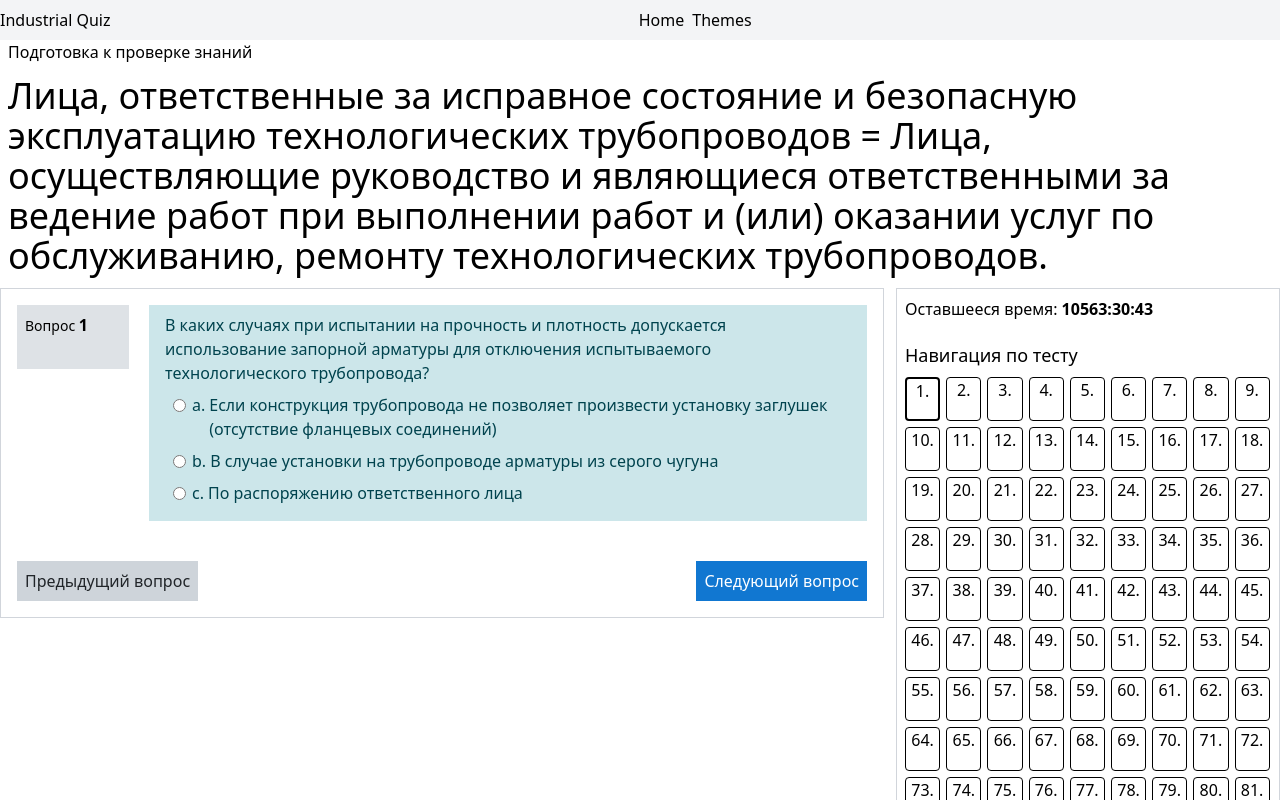
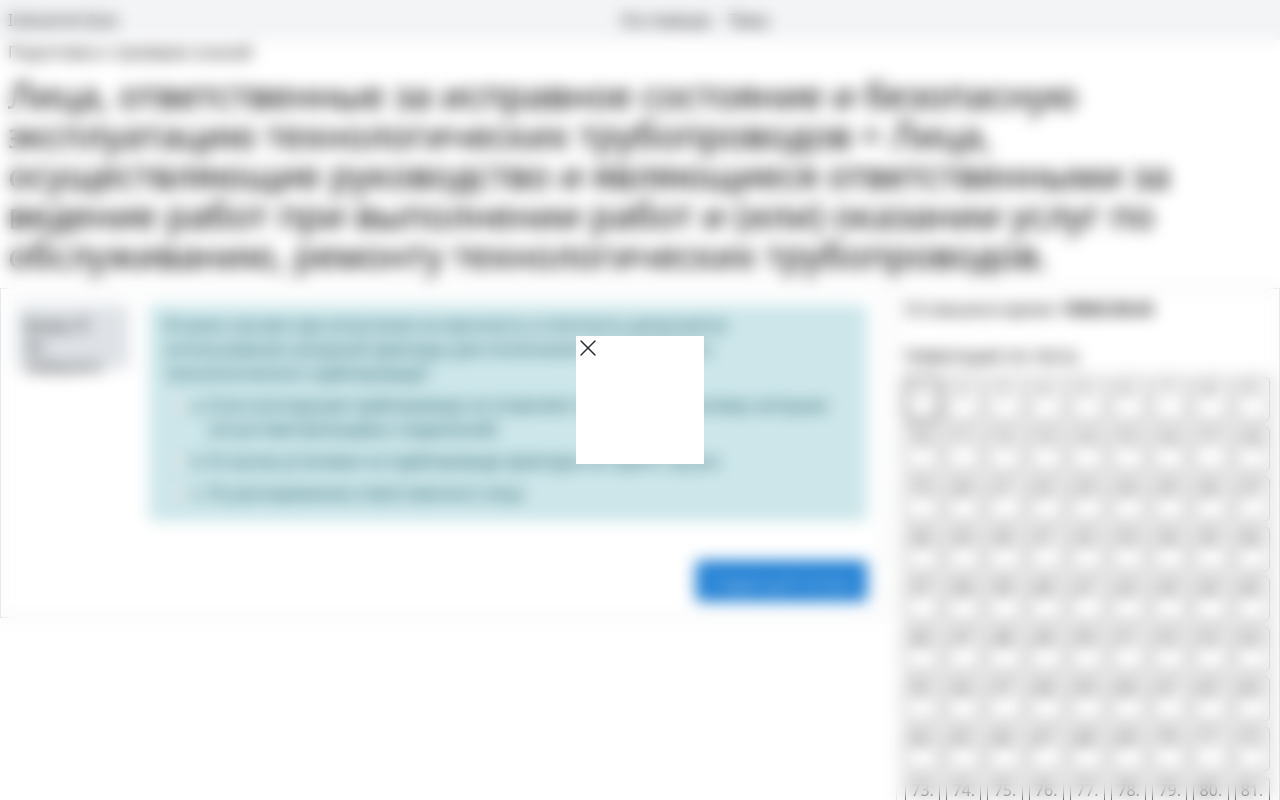
Before and after one commit to Bonus156/Industrial-Quiz, a React (Vite) app: page /quiz/techpipelines/0 in a window 1280 px wide. Shown: the top 800 px of the page. Built offline with nearby package versions, Linux system fonts and the light colour scheme.

Commit message:
feat: modal, canselChoice, saveLS, etc.

```diff
--- a/src/App.tsx
+++ b/src/App.tsx
@@ -1,7 +1,6 @@
 import { Route, Routes } from 'react-router-dom';
 import { HomePage } from './pages/HomePage';
 import { QuizPage } from './pages/QuizPage';
-import { FillPage } from './pages/Fillpage';
 import { NotFoundPage } from './pages/NotFoundPage';
 import { Layout } from './components/Layout';
 import { ThemesPage } from './pages/Themes';
@@ -15,7 +14,6 @@ function App() {
           <Route index element={<HomePage />} />
           <Route path="quiz/:themeRoute/*" element={<QuizPage />} />
           <Route path="themes" element={<ThemesPage />} />
-          <Route path="fill" element={<FillPage />} />
           <Route path="get" element={<GetPage />} />
           <Route path="*" element={<NotFoundPage />} />
         </Route>
--- a/src/components/Layout.tsx
+++ b/src/components/Layout.tsx
@@ -4,11 +4,11 @@ const Layout = () => {
   return (
     <>
       <header className="bg-gray-100">
-        <div className="container flex mx-auto my-2">
-          <h1>Industrial Quiz</h1>
-          <div className="nav mx-auto flex gap-2">
-            <NavLink to="/">Home</NavLink>
-            <NavLink to="/themes">Themes</NavLink>
+        <div className="container flex mx-auto my-2 px-2">
+          <h1><NavLink to="/">Industrial Quiz</NavLink></h1>
+          <div className="nav mx-auto flex gap-4">
+            <NavLink to="/" className="hover:text-blue">На главную</NavLink>
+            <NavLink to="/themes" className="hover:text-blue">Темы</NavLink>
             {/* <NavLink to="/get">Get</NavLink> */}
           </div>
         </div>
--- /dev/null
+++ b/src/components/Modal.tsx
@@ -0,0 +1,30 @@
+import { useState, MouseEvent } from "react";
+import SVGCross from "./cross"
+
+function Modal() {
+  const [isVisible, setIsVisible] = useState(true)
+  const handleClick = () => {
+    setIsVisible(false);
+  };
+  return (
+    <div className={
+      isVisible
+        ? 'flex justify-center items-center w-screen h-screen fixed backdrop-blur inset-0 z-50'
+        : 'hidden'}
+        onClick={handleClick}
+    >
+      <div className='w-32 h-32 bg-white'
+        onClick={(e: MouseEvent<HTMLDivElement>) => e.stopPropagation()}
+      >
+        <div
+          className="inline-block self-end absolute cursor-pointer hover:scale-105"
+          onClick={handleClick}
+        >
+          <SVGCross />
+        </div>
+      </div>
+    </div>
+  )
+}
+
+export { Modal }
--- a/src/components/Question.tsx
+++ b/src/components/Question.tsx
@@ -29,8 +29,6 @@ function AnswerForm(props: AnswerFormProps) {
     event.preventDefault();
     const form = event.currentTarget;
     const { answer } = form;
-    console.log('answer.value', answer.value)
-    console.log('answer', answer)
     props.onGiveAnswer({
       answer: answer.value,
       num: props.num,
@@ -44,6 +42,11 @@ function AnswerForm(props: AnswerFormProps) {
 
   const onCheck = () => {
     setIsCheckedAnswer(true)
+  }
+
+  const cancelChoice = () => {
+    setIsCheckedAnswer(false);
+    (document.querySelector('input[type="radio"]:checked') as HTMLInputElement).checked = false;
   }
 
   useEffect(() => {
@@ -71,6 +74,8 @@ function AnswerForm(props: AnswerFormProps) {
         </div>
       ))}
       {!qState[props.num].isAnswered && isCheckedAnswer &&
+        <div className="cursor-pointer text-blue hover:text-linkhover hover:underline" onClick={cancelChoice}>Очистить мой выбор</div>}
+      {!qState[props.num].isAnswered && isCheckedAnswer &&
         <input type="submit"
           className="border cursor-pointer bg-secondary p-2 my-2 hover:bg-sechover text-prev"
           value="Ответить"
@@ -94,7 +99,7 @@ export function Question(props: QuestionProps) {
         <div className="quest-num sm:w-28 w-full shrink-0">
           <div className="flex flex-col p-2 bg-gray-350 h-16">
             <span className="text-sm">Вопрос <span className="text-base font-bold">{questionNumber + 1}</span></span>
-            {qState[questionNumber].isAnswered && <span className="text-sm">{qState[questionNumber].isCorrect ? 'Верно' : 'Неверно'}</span>}
+            <span className="text-sm">{qState[questionNumber].isAnswered ? qState[questionNumber].isCorrect ? 'Верно' : 'Неверно' : 'Не завершено'}</span>
           </div>
         </div>
         <div className="question-answer flex flex-col gap-5 flex-grow">
@@ -111,8 +116,8 @@ export function Question(props: QuestionProps) {
           </div>}
         </div>
       </div>
-      <div className="navigate-buttons flex w-full justify-between mt-10">
-        <Link to={`/quiz/${props.theme.themeRoute}/${questionNumber - 1}`} className={`bg-secondary p-2 mr-3 hover:bg-sechover text-prev ${questionNumber === 0 ? 'pointer-events-none' : 'pointer-events-auto'}`}>Предыдущий вопрос</Link>
+      <div className={`navigate-buttons flex w-full mt-10 ${!questionNumber ? 'justify-end' : 'justify-between'}`}>
+        {!!questionNumber && <Link to={`/quiz/${props.theme.themeRoute}/${questionNumber - 1}`} className={`bg-secondary p-2 mr-3 hover:bg-sechover text-prev ${questionNumber === 0 ? 'pointer-events-none' : 'pointer-events-auto'}`}>Предыдущий вопрос</Link>}
         <Link to={`/quiz/${props.theme.themeRoute}/${questionNumber + 1}`} className={`bg-primary p-2 hover:bg-primhover text-white ${questionNumber === props.theme.questions.length - 1 ? 'pointer-events-none' : 'pointer-events-auto'}`}>Следующий вопрос</Link>
       </div>
     </div>
--- /dev/null
+++ b/src/components/cross.tsx
@@ -0,0 +1,25 @@
+const SVGCross = () => (
+  <svg
+    width="24px"
+    height="24px"
+    viewBox="0 0 24 24"
+    fill="none"
+    xmlns="http://www.w3.org/2000/svg"
+  >
+    <path
+      d="M5 19L19 5"
+      stroke="#292D32"
+      strokeWidth={1.5}
+      strokeLinecap="round"
+      strokeLinejoin="round"
+    />
+    <path
+      d="M19 19L5 5"
+      stroke="#292D32"
+      strokeWidth={1.5}
+      strokeLinecap="round"
+      strokeLinejoin="round"
+    />
+  </svg>
+);
+export default SVGCross;
--- a/src/pages/Fillpage.tsx
+++ /dev/null
@@ -1,151 +0,0 @@
-import { useState } from 'react';
-import { useForm, SubmitHandler } from 'react-hook-form';
-
-type Answer = {
-  text: string;
-  isCorrect: boolean;
-}
-
-type Question = {
-  question: string;
-  answers: Answer[];
-}
-
-type FormFields = {
-  theme: string;
-  question: string;
-  answer1: string;
-  answer2: string;
-  answer3: string;
-  correctAns: string;
-  // file?: FileList;
-};
-
-function FillPage() {
-  const [questions, setQuestions] = useState<Question[]>([]);
-
-  const {
-    register,
-    formState: { errors },
-    handleSubmit,
-    reset,
-  } = useForm<FormFields>({ mode: 'onSubmit', reValidateMode: 'onSubmit' });
-
-  const addQuestion: SubmitHandler<FormFields> = (data) => {
-    console.log(data);
-    const newQuestion: Question = {
-      question: data.question,
-      answers: [
-        {text: data.answer1, isCorrect: data.correctAns === 'a'},
-        {text: data.answer2, isCorrect: data.correctAns === 'b'},
-        {text: data.answer3, isCorrect: data.correctAns === 'c'},
-      ]
-    };
-
-    setQuestions([...questions, newQuestion]);
-    reset();
-  };
-
-  return (
-    <div className="container mx-auto flex-grow">
-      <form className="flex flex-col" onSubmit={handleSubmit(addQuestion)}>
-        <label>
-          <span>Question</span>
-          <input
-            className="cursor-text border rounded px-4 py-2 m-2"
-            type="text"
-            {...register('question', {
-              required: 'Type question',
-              minLength: { value: 3, message: 'Too short' },
-            })}
-          />
-          {errors?.question && (
-            <span className="text-red-700">{errors?.question?.message?.toString()}</span>
-          )}
-        </label>
-        <div>
-          <label className="cursor-pointer mr-4 my-4">
-            <input
-              className="cursor-pointer mr-2"
-              type="radio"
-              {...register('correctAns', { required: 'Correct answer must be selected' })}
-              value="a"
-            />
-            <span>a.</span>
-            <label>
-              <input
-                className="cursor-text border rounded px-4 py-2 m-2"
-                type="text"
-                {...register('answer1', {
-                  required: 'Type first answer',
-                  minLength: { value: 1, message: 'Type answer' },
-                })}
-              />
-              {errors?.answer1 && (
-                <span className="text-red-700">{errors?.answer1?.message?.toString()}</span>
-              )}
-            </label>
-          </label>
-          <label className="cursor-pointer mr-4 my-4">
-            <input
-              className="cursor-pointer mr-2"
-              type="radio"
-              {...register('correctAns', { required: 'Correct answer must be selected' })}
-              value="b"
-            />
-            <span>b.</span>
-            <label>
-              <input
-                className="cursor-text border rounded px-4 py-2 m-2"
-                type="text"
-                {...register('answer2', {
-                  required: 'Type second answer',
-                  minLength: { value: 1, message: 'Type answer' },
-                })}
-              />
-              {errors?.answer2 && (
-                <span className="text-red-700">{errors?.answer2?.message?.toString()}</span>
-              )}
-            </label>
-          </label>
-          <label className="cursor-pointer mr-4 my-4">
-            <input
-              className="cursor-pointer mr-2"
-              type="radio"
-              {...register('correctAns', { required: 'Correct answer must be selected' })}
-              value="c"
-            />
-            <span>c.</span>
-            <label>
-              <input
-                className="cursor-text border rounded px-4 py-2 m-2"
-                type="text"
-                {...register('answer3', {
-                  required: 'Type third answer',
-                  minLength: { value: 1, message: 'Type answer' },
-                })}
-              />
-              {errors?.answer3 && (
-                <span className="text-red-700">{errors?.answer3?.message?.toString()}</span>
-              )}
-            </label>
-          </label>
-          {errors?.correctAns && (
-            <span className="text-red-700">{errors?.correctAns?.message?.toString()}</span>
-          )}
-        </div>
-        <div>
-          <input
-            className="cursor-pointer border font-semibold rounded px-4 py-2 w-fit bg-green-400 hover:bg-green-500"
-            type="submit"
-            value="Push"
-          />
-          <button className="cursor-pointer border font-semibold rounded px-4 py-2 w-fit bg-green-400 hover:bg-green-500" type="button" id ="show">To Clipboard and Show</button>
-          {/* {confirmText && <span className="ml-2 font-bold text-green-800">{confirmText}</span>} */}
-        </div>
-      </form>
-    </div>
-  )
-}
-
-export {FillPage}
--- a/src/pages/GetPage.tsx
+++ b/src/pages/GetPage.tsx
@@ -46,9 +46,8 @@ export function GetPage() {
 
   return (
     <div className="get-page container mx-auto flex-grow">
-      <p className="rules">Текущая версия программы не поддерживает добавление тестов с картинками в тексте вопроса. Поддержка таких вопросов будет добавлена позднее.</p>
       <p className="rules">Список доступных тем можно (и нужно) дополнять. Их можно добавлять (на бесконечное количество попыток и бесконечный срок) после прохождения теста на <a href="https://test.ucp.by/">сайте Госпромнадзора "https://test.ucp.by/"</a>. Для добавления новых тестов в перечень доступных тем для подготовки к проверке знаний необходимо выполнить следующие действия.</p>
-      <p className="rules">1. Пройти тест <a href="https://test.ucp.by/">сайте Госпромнадзора "https://test.ucp.by/"</a> из числа тех, которых еще нет в <Link className="underline hover:no-underline" to={'/themes'}>списке доступных тем</Link>.</p>
+      <p className="rules">1. Пройти тест на <a href="https://test.ucp.by/">сайте Госпромнадзора "https://test.ucp.by/"</a> из числа тех, которых еще нет в <Link className="underline hover:no-underline" to={'/themes'}>списке доступных тем</Link>.</p>
       <p className="rules">2. Открыть пройденный тест в браузере Google Chrome или Mozilla Firefox. Для этого необходимо скопировать адрес из адресной строки открытого окна теста в адресную строку браузера. Затем кликнуть правой кнопкой мыши в любом месте открытой страницы. Появится контекстное меню. В контекстном меню выбрать пункт (в зависимости от браузера) "Исследовать" или "Посмотреть код" или "Просмотр HTML-кода" или "Inspect" или т.п. Откроется панель разработчика. В панели разработчика открыть вкладку "Консоль" ("Console").</p>
       <p className="rules">3. Очистить локальное хранилище данных браузера. Для этого вставить в открытую консоль браузера на странице с пройденным тестом текст из следующего текстового поля и нажать Ввод (Enter).</p>
       <div className="flex flex-row items-center">
@@ -76,7 +75,7 @@ export function GetPage() {
           readOnly
           cols={120}
           rows={5}
-          defaultValue={`localStorage.setItem('questions', JSON.stringify([...JSON.parse(localStorage.getItem('questions') ?? "[]"), {question: document.querySelector('.qtext').textContent, answers: Array.from(document.querySelectorAll('.answernumber')).map(a => a.nextSibling.textContent), rightAnswer: document.querySelector('.rightanswer').textContent, link: document.querySelector('.generalfeedback').firstElementChild.href, linkText: document.querySelector('.generalfeedback').textContent }], null, 2));`}
+          defaultValue={`localStorage.setItem('questions', JSON.stringify([...JSON.parse(localStorage.getItem('questions') ?? "[]"), document.querySelector('.qtext').querySelector('img')?.src ? {question: document.querySelector('.qtext').textContent, answers: Array.from(document.querySelectorAll('.answernumber')).map(a => a.nextSibling.textContent), rightAnswer: document.querySelector('.rightanswer').textContent, link: document.querySelector('.generalfeedback').firstElementChild.href, linkText: document.querySelector('.generalfeedback').textContent, imageLink: '/assets/images' + decodeURIComponent(document.querySelector('.qtext').querySelector('img')?.src).slice(decodeURIComponent(document.querySelector('.qtext').querySelector('img')?.src).lastIndexOf('/')) } : {question: document.querySelector('.qtext').textContent, answers: Array.from(document.querySelectorAll('.answernumber')).map(a => a.nextSibling.textContent), rightAnswer: document.querySelector('.rightanswer').textContent, link: document.querySelector('.generalfeedback').firstElementChild.href, linkText: document.querySelector('.generalfeedback').textContent }], null, 2));`}
         ></textarea>
 
         <button
--- a/src/pages/QuizPage.tsx
+++ b/src/pages/QuizPage.tsx
@@ -6,6 +6,7 @@ import { Question } from "../components/Question";
 import { AnswerFormField, Theme } from '../types/types';
 import themes from "../json/questions.json";
 import { timer } from '../utils/timer';
+import { Modal } from '../components/Modal';
 
 export type QState = {
   isAnswered: boolean;
@@ -35,6 +36,26 @@ function QuizPage() {
     return () => clearInterval(interval);
   }, [timeLeft]);
 
+  const saveToLS = () => {
+    localStorage.setItem('currentThemeState', JSON.stringify({theme: theme.themeRoute, qState}))
+  }
+
+  useEffect(() => {
+    if (localStorage.getItem('currentThemeState') && JSON.parse(localStorage.getItem('currentThemeState') ?? '{}').theme === theme.themeRoute) {
+      const savedState: QState[] = JSON.parse(localStorage.getItem('currentThemeState') ?? '{}').qState;
+      const isSavedExam = confirm('У Вас есть незавершённый тест по этой теме. Продолжить предыдущую попытку?');
+      if (isSavedExam) {
+        setQState(savedState);
+        let unansweredQuestionNumber = savedState.find(state => !state.isAnswered)?.number;
+        if (window.location.pathname.slice(window.location.pathname.lastIndexOf('/') + 1) !== unansweredQuestionNumber?.toString()) {
+          console.log('window.location.pathname', window.location.pathname.slice(window.location.pathname.lastIndexOf('/') + 1));
+          // window.location.pathname = window.location.pathname.slice(0, window.location.pathname.lastIndexOf('/') + 1) + unansweredQuestionNumber;
+          // setQuestNum(unansweredQuestionNumber ?? 0)
+        }
+      }
+    }
+  },[])
+
   const onGiveAnswer = (formField: AnswerFormField) => {
     const currentQuestionState = qState.find((question) => question.number === formField.num);
     if (currentQuestionState) {
@@ -43,16 +64,18 @@ function QuizPage() {
       currentQuestionState.index = formField.indexAnswer;
     }
     setQState([...qState]);
+    saveToLS();
   }
 
   return (
     <QuestionContext.Provider value={qState}>
+      <Modal />
       <div className='container mx-auto flex-grow'>
         <p className='px-2'>Подготовка к проверке знаний</p>
         <h2 className='lg:text-4xl sm:text-3xl my-3 px-2 text-2xl'>{theme?.theme}</h2>
         {!disactive && <section className="quiz flex gap-3 flex-col xl:flex-row">
-          <div className="test-main  flex-grow">
-            <Routes>{questions.map((question, _) => (
+          <div className="test-main flex-grow">
+            <Routes>{questions.map((question) => (
               <Route path=':activeQuestion' key={question.question} element={<Question theme={theme} onGiveAnswer={onGiveAnswer} setQuestionNumber={setQuestNum} />} />
               ))}
             </Routes>
@@ -74,4 +97,4 @@ function QuizPage() {
   )
 }
 
-export {QuizPage}
+export { QuizPage }
--- a/src/pages/Themes.tsx
+++ b/src/pages/Themes.tsx
@@ -6,7 +6,9 @@ function ThemesPage() {
     <div className="container mx-auto flex-grow">
       <h2>Темы для подготовки к проверке знаний:</h2>
       <ol className="p-4 border border-solid border-gray-300">{themes.map((theme) => (
-          <li className="list-decimal list-inside p-3 even:bg-gray-100" key={theme.themeRoute}><Link to={`/quiz/${theme.themeRoute}/0`} className="text-primhover hover:underline">{theme.theme} | вопросов: {theme.questions.length}</Link></li>
+          <li className="list-decimal list-inside p-3 even:bg-gray-100" key={theme.themeRoute}>
+            <Link to={`/quiz/${theme.themeRoute}/0`} className="text-primhover hover:underline">{theme.theme} | <span className="text-red-550">вопросов: {theme.questions.length}</span></Link>
+          </li>
       ))}
       </ol>
     </div>
--- a/tailwind.config.cjs
+++ b/tailwind.config.cjs
@@ -11,6 +11,7 @@ module.exports = {
         transparent: 'transparent',
         current: 'currentColor',
         'blue': '#1177d1',
+        'linkhover': '#0b4f8a',
         'indigo': {
           650: '#6610f2',
           },
```
Also changed, not shown: src/types/types.ts (+7 -0 lines), src/json/questions.json.
